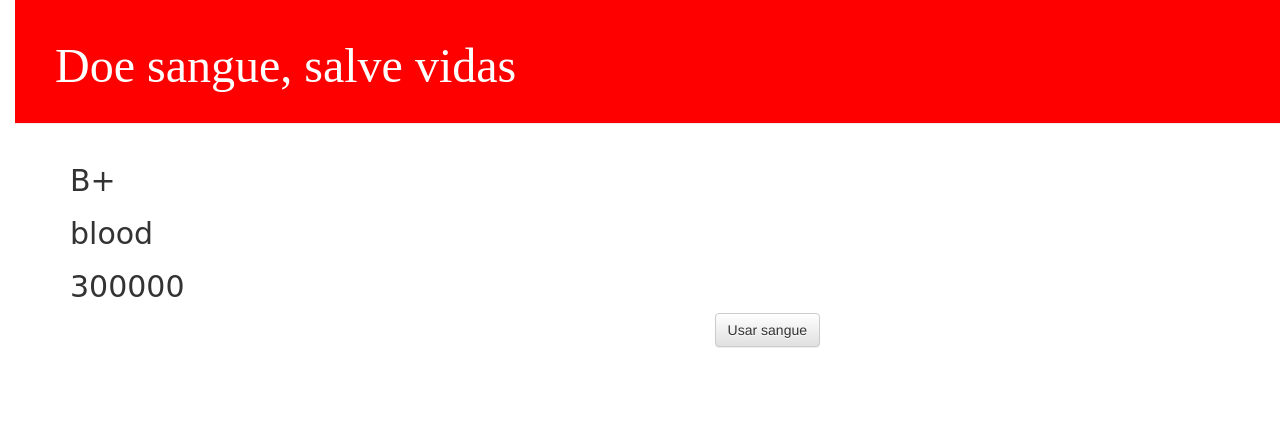
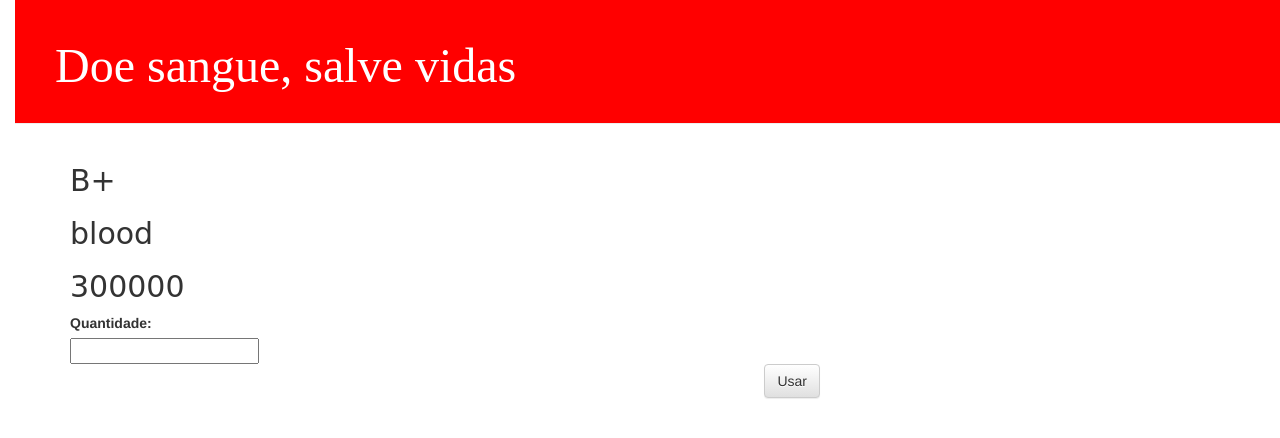
Before and after one commit to zluciano/bloodlovers, a Django app: page /resource/2/detail/ in a window 1280 px wide. Shown: the top 438 px of the page. Run offline with Django 3.2, Linux system fonts and the light colour scheme; data comes from the database, SQL or seed files in the repository; both versions use the stored data as it was after the commit; some libraries are stand-ins or nearby versions; some web fonts are replaced.

Commit message:
Final adjustments on front

```diff
--- a/bloodsite/blood/models.py
+++ b/bloodsite/blood/models.py
@@ -5,8 +5,8 @@ import datetime
 import os
 from twilio.rest import Client
 
-account_sid = 'AC99fe6f4b10ced24a1d47e67988e7a532'
-auth_token = 'd59bcb488cffca0c7fbebc22394cd966'
+account_sid = os.environ['TWILIO_ACCOUNT_SID']
+auth_token = os.environ['TWILIO_AUTH_TOKEN']
 client = Client(account_sid, auth_token)
 
 
@@ -19,12 +19,14 @@ class Doner(models.Model):
     cpf = models.CharField(max_length=11)
     phone_number = models.CharField(max_length=11)
     donating_date = models.DateTimeField(default=timezone.now)
+    last_notified = models.DateTimeField(default=timezone.now)
 
     def donate(self):
         resource = Resource.objects.get(type=self.blood_type)
         resource.supply += 300
         resource.save()
         self.donating_date = timezone.now()
+        self.last_notified = timezone.now()
         self.save()
 
 
@@ -34,13 +36,15 @@ class Resource(models.Model):
     supply = models.IntegerField(default=300000)
 
     def send_sms(self):
-        for doner in Doner.objects.filter(blood_type=self.type).filter(donating_date__lte=timezone.now() - datetime.timedelta(days=90)):
+        for doner in Doner.objects.filter(blood_type=self.type).filter(donating_date__lte=timezone.now() - datetime.timedelta(days=90)).filter(last_notified__lte=timezone.now() - datetime.timedelta(days=30)):
             message = client.messages.create(
-                            body='Olá, '+doner.name+'! Aqui é do hospital BuserCamp e viemos informar que estamos com o estoque reduzido no seu tipo sanguíneo ('+self.type+') e encorajamos que retorne para fazer uma nova doação!',
+                            body='Olá, '+doner.name+'! Aqui é do hospital BuserCamp e viemos informar que estamos com o estoque reduzido no seu tipo sanguíneo ('+self.type+'). Encorajamos que retorne para fazer uma nova doação!',
                             from_='+19152098147',
                             to='+55'+doner.phone_number
                         )
             message.sid
+            doner.last_notified = timezone.now()
+            doner.save()
 
     def use_blood(self, quantity=30000):
         resource = Resource.objects.get(type=self.type)
--- a/bloodsite/blood/templates/blood/resource_detail.html
+++ b/bloodsite/blood/templates/blood/resource_detail.html
@@ -5,6 +5,10 @@
         <h2>{{ resource.type }}</h2>
         <h2>{{ resource.description }}</h2>
         <h2>{{ resource.supply }}</h2>
-        <button type="button" class="save btn btn-default" onclick={{ resource.use_blood }}>Usar sangue</button>
+        <form method="POST" class="resource-form">{% csrf_token %}
+            <label for="quantity">Quantidade:</label><br>
+            <input type="text" id="quantity" name="qtt" value=""><br>
+            <button type="submit" class="save btn btn-default">Usar</button>
+        </form>
     </div>
 {% endblock %}
--- a/bloodsite/blood/templates/blood/resource_list.html
+++ b/bloodsite/blood/templates/blood/resource_list.html
@@ -2,11 +2,10 @@
 
 {% block content %}
     {% for resource in resources %}
-        <div class="resource">
+        <div class="resource"><a href="{% url 'resource_detail' pk=resource.pk %}">
             <h2>Tipo: {{ resource.type }}</h2>
             <h2>Descrição: {{ resource.description }}</h2>
-            <h2>Quantidade: {{ resource.supply }}mL</h2>
-        </div>
+        </a></div>
         <hr>
     {% endfor %}
 {% endblock %}
--- a/bloodsite/blood/views.py
+++ b/bloodsite/blood/views.py
@@ -46,4 +46,8 @@ def resource_list(request):
 
 def resource_detail(request, pk):
     resource = get_object_or_404(Resource, pk=pk)
+    if request.method == "POST":
+        if request.POST['qtt']!='' and request.POST['qtt'].isnumeric():
+            resource.use_blood(int(request.POST['qtt']))
+            return redirect('resource_detail', pk=resource.pk)
     return render(request, 'blood/resource_detail.html', {'resource': resource})
```
Also changed, not shown: bloodsite/blood/migrations/0006_resource_danger_supply.py (added), bloodsite/blood/migrations/0007_auto_20210115_1120.py (added), bloodsite/db.sqlite3.
